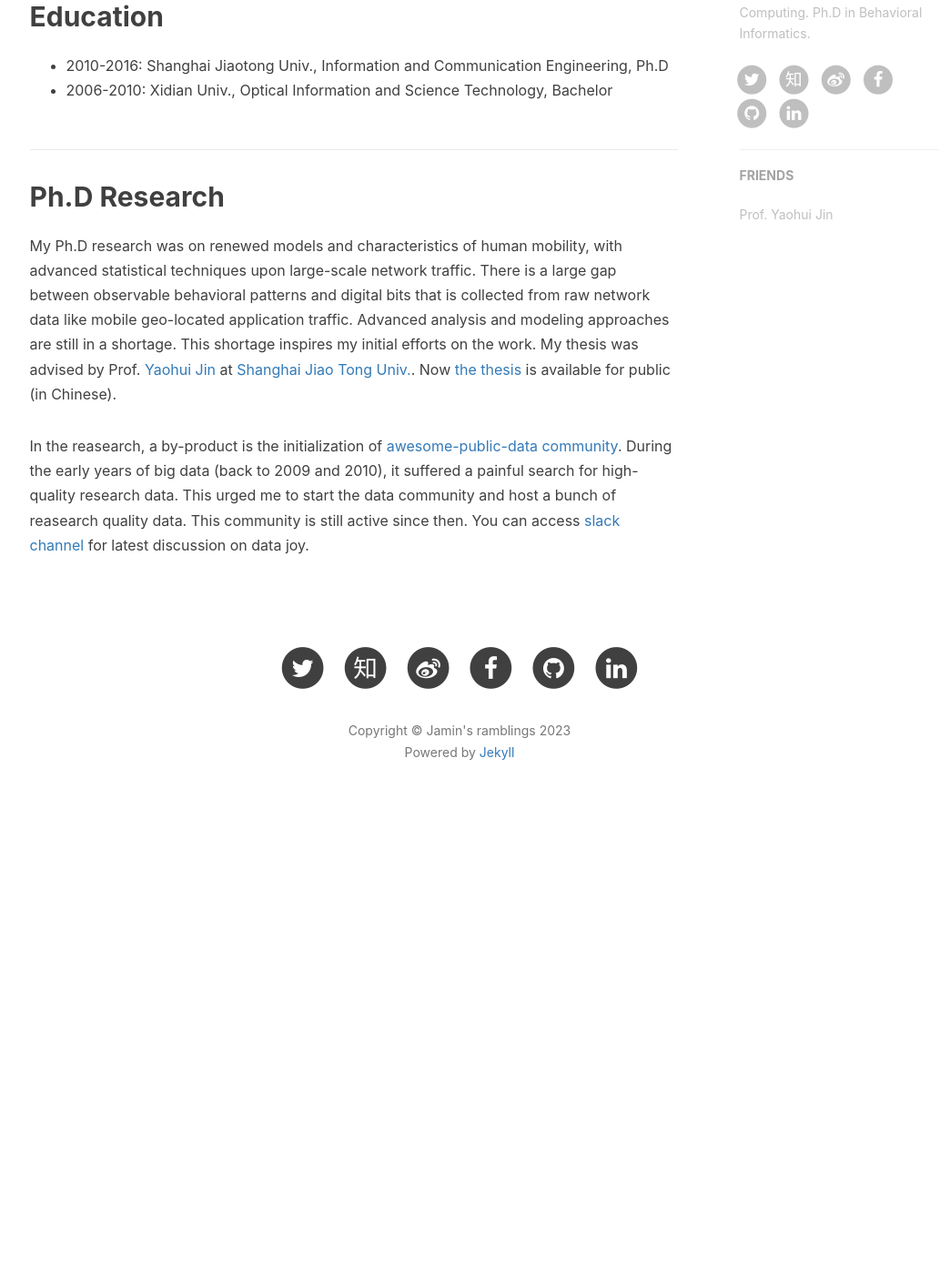
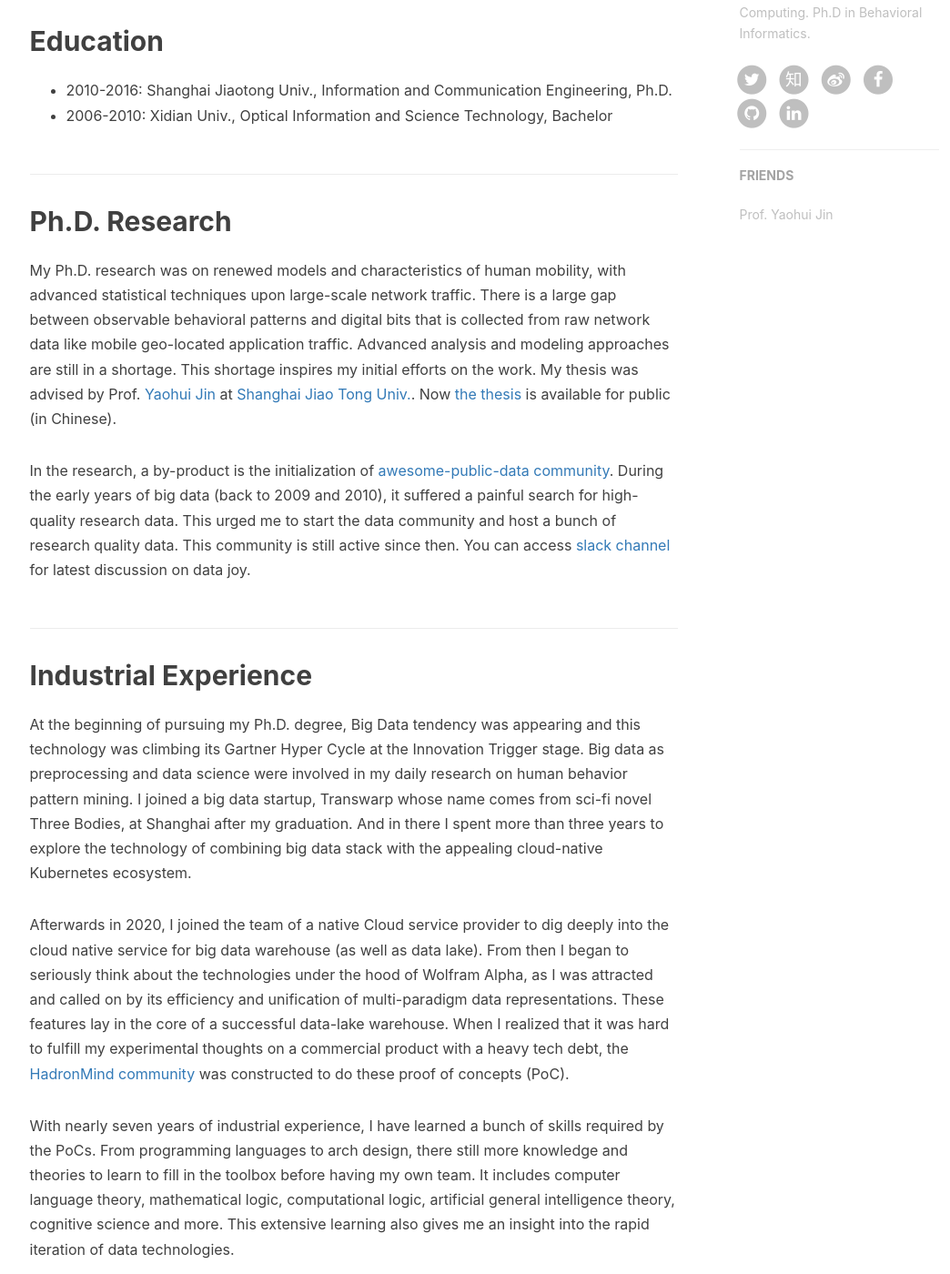
Before and after one commit to lambdacogito/lambdacogito.github.io, a Jekyll site: the page built from content/about.html, in a window 1280 px wide and 1400 px high, scrolled down 622 px. Shown: the whole window at 91% size, without its empty margins (135-1179 px from the left). Built offline with Jekyll 4.4.1, drawn with Linux system fonts in a browser that asks for light colours; nearby versions of some CDN libraries; comment, search, counter and statistics services are not loaded; before the commit the page ends 1553 px from its top, so only the background shows below that; some of the changed text lies outside the part shown.

Commit message:
Quick update

```diff
--- a/_includes/about/en.md
+++ b/_includes/about/en.md
@@ -4,21 +4,22 @@ sometimes with my own inside spiritual world. I am also an enthusiastic lover of
 human technologies. Combining these both gives me a strong vision and
 expectation of innovations. However, human technologies are enduring with a
 small progress almost in every theoretical and industrial domain these decades.
-This deepest depression against reality makes me to absort inspiration from
-sci-fi movies and writings. This is why StarTrek becomes my favorite episodes
-and movie series in the history, and also why I have to explore some projects
-that would fulfill my own vision on the future.
+This deepest depression against reality makes me to absorb inspiration from
+sci-fi movies and writings. This is why
+[StarTrek](https://simple.wikipedia.org/wiki/Star_Trek) becomes one of my
+favorite episodes and movie series in the history, and also why I have to
+explore some projects that would fulfill my own vision on the future.
 
 ## Education
 
 *   2010-2016: Shanghai Jiaotong Univ., Information and Communication
-    Engineering, Ph.D
+    Engineering, Ph.D.
 *   2006-2010: Xidian Univ., Optical Information and Science Technology,
     Bachelor
 
-## Ph.D Research
+## Ph.D. Research
 
-My Ph.D research was on renewed models and characteristics of human mobility,
+My Ph.D. research was on renewed models and characteristics of human mobility,
 with advanced statistical techniques upon large-scale network traffic. There is
 a large gap between observable behavioral patterns and digital bits that is
 collected from raw network data like mobile geo-located application traffic.
@@ -29,9 +30,47 @@ Univ.](http://en.sjtu.edu.cn/). Now [the
 thesis](https://github.com/caesar0301/phd-dissertation) is available for public
 (in Chinese).
 
-In the reasearch, a by-product is the initialization of [awesome-public-data
+In the research, a by-product is the initialization of [awesome-public-data
 community](https://github.com/awesomedata). During the early years of big data
 (back to 2009 and 2010), it suffered a painful search for high-quality research
-data. This urged me to start the data community and host a bunch of reasearch
+data. This urged me to start the data community and host a bunch of research
 quality data. This community is still active since then. You can access [slack
 channel](https://awesomedataworld.slack.com/) for latest discussion on data joy.
+
+## Industrial Experience
+
+At the beginning of pursuing my Ph.D. degree, Big Data tendency was appearing
+and this technology was climbing its Gartner Hyper Cycle at the Innovation
+Trigger stage. Big data as preprocessing and data science were involved in my
+daily research on human behavior pattern mining. I joined a big data startup,
+Transwarp whose name comes from sci-fi novel Three Bodies, at Shanghai after my
+graduation. And in there I spent more than three years to explore the technology
+of combining big data stack with the appealing cloud-native Kubernetes ecosystem.
+
+Afterwards in 2020, I joined the team of a native Cloud service provider to dig
+deeply into the cloud native service for big data warehouse (as well as data
+lake). From then I began to seriously think about the technologies under the
+hood of Wolfram Alpha, as I was attracted and called on by its efficiency and
+unification of multi-paradigm data representations. These features lay in the
+core of a successful data-lake warehouse. When I realized that it was hard to
+fulfill my experimental thoughts on a commercial product with a heavy tech debt,
+the [HadronMind community](https://github.com/hadronmind) was constructed to do
+these proof of concepts (PoC).
+
+With nearly seven years of industrial experience, I have learned a bunch of
+skills required by the PoCs. From programming languages to arch design, there
+still more knowledge and theories to learn to fill in the toolbox before having
+my own team. It includes computer language theory, mathematical logic,
+computational logic, artificial general intelligence theory, cognitive science
+and more. This extensive learning also gives me an insight into the rapid
+iteration of data technologies.
+
+## Life
+
+Deep into the heart, family is my treasure. All the stories we formulate for
+ourselves would be blowing away in the wind of time. The existence of ME and its
+all ambitious aims are about meanings to conquer against the aimlessness of
+lives. By the way, this is not pessimism, but on the contrary, real optimism.
+
+ME have hobbies of Chinese calligraphy, aquarium, travelling, reading and
+thinking. Anything would be better to do with my family.
```
